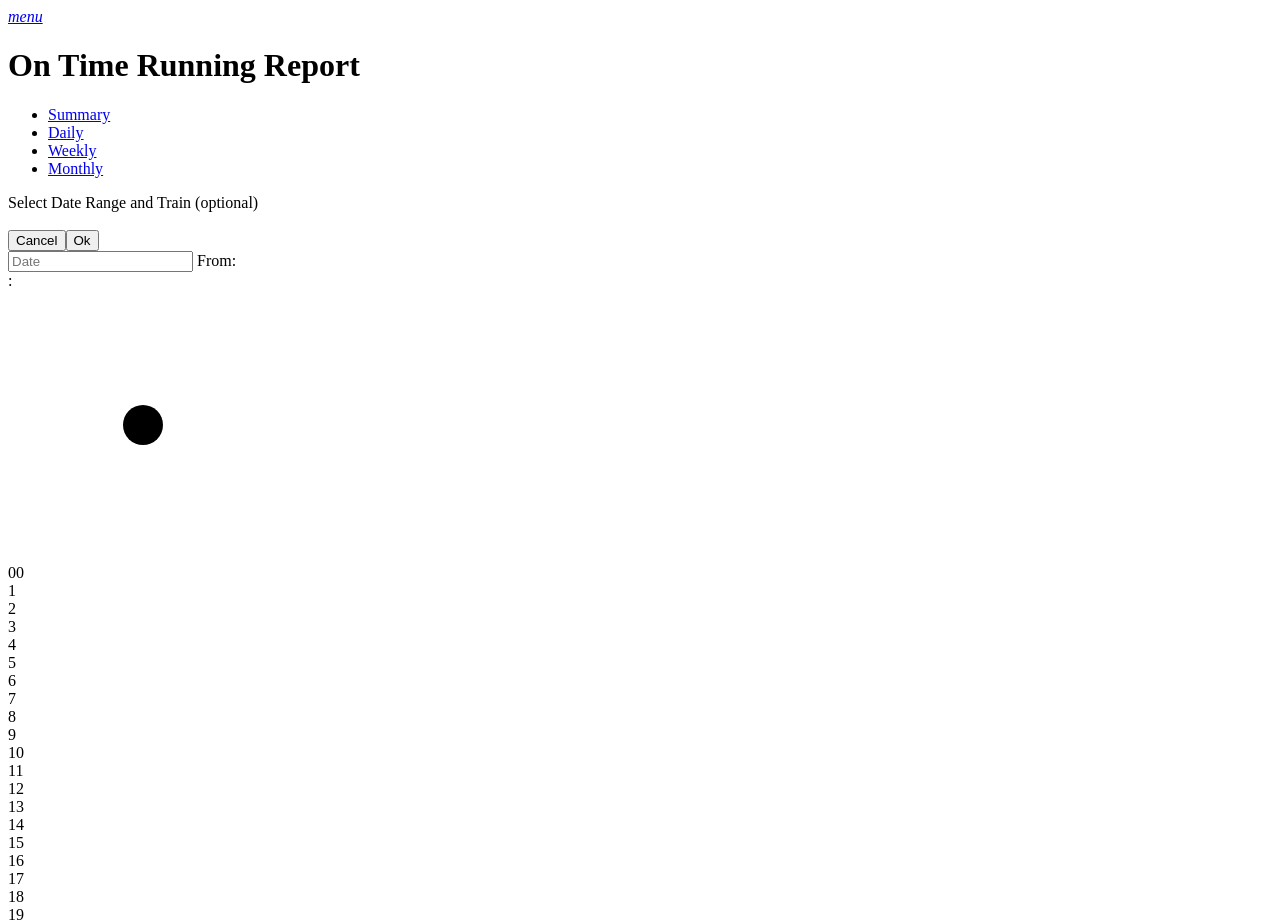
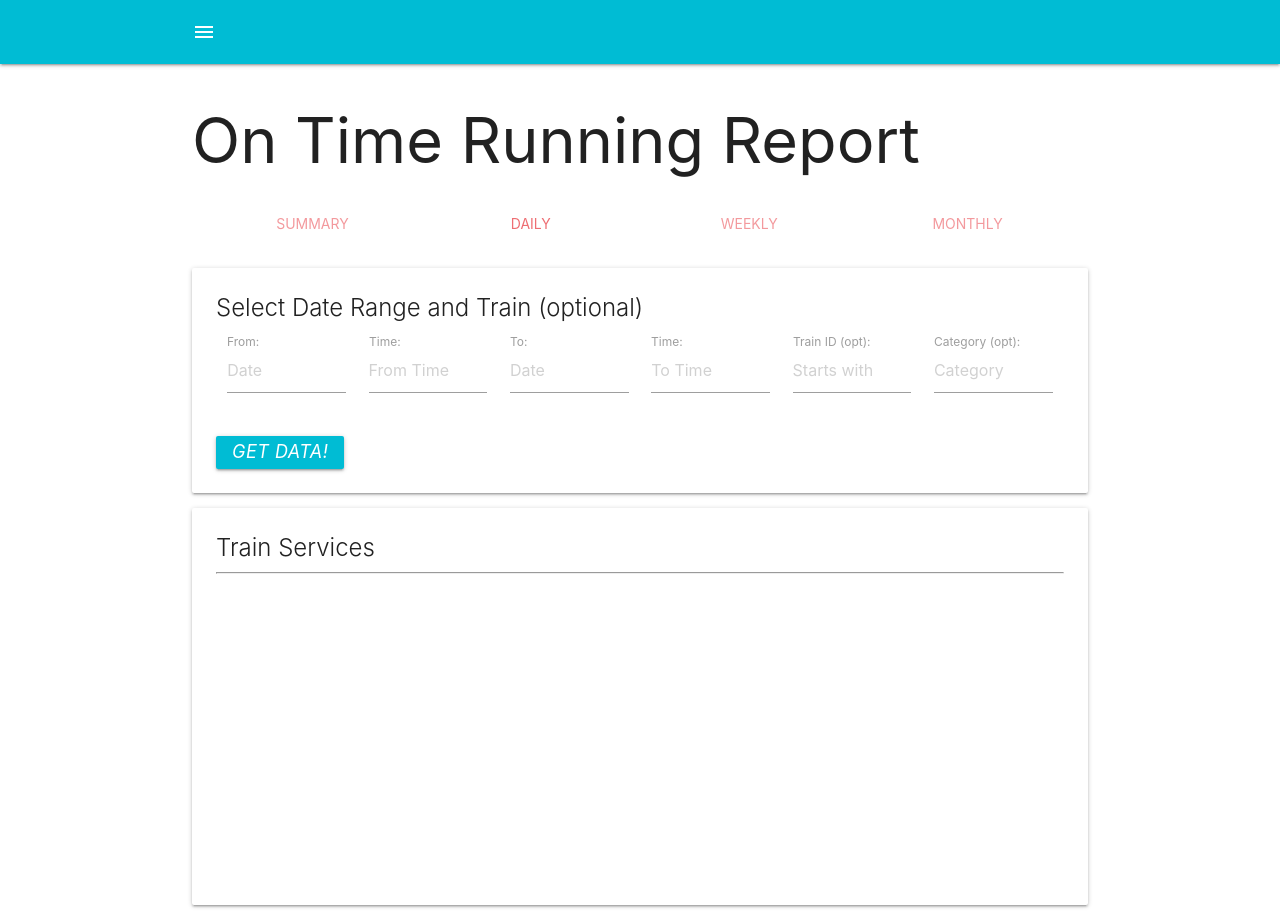
Before and after one commit to nickausten/work-otr-ui, a website: page public/index.html in a window 1280 px wide. Shown: the top 920 px of the page. Drawn offline with Linux system fonts and the light colour scheme.

Commit message:
Serves statics OK; use __dirname in express.static

```diff
--- a/app.js
+++ b/app.js
@@ -1,11 +1,12 @@
 const cfg = require("./app-config.json");
 const express = require("express");
+const path = require("path");
 const app = express();
 const fs = require("fs");
 
 const port = cfg.ui.port || 8889;
 
-app.use(express.static("public"));
+app.use(express.static(path.join(__dirname, "public")));
 
 app.get("/", (req, res) => res.send("Please use: /ui route"));
 
--- a/public/index.html
+++ b/public/index.html
@@ -4,16 +4,15 @@
     <meta charset="UTF-8" />
     <meta name="viewport" content="width=device-width, initial-scale=1.0" />
     <title>Reports</title>
-    <link rel="stylesheet" type="text/html" href="/css/materialize.css" />
+    <link rel="stylesheet" type="text/css" href="/css/materialize.css" />
     <link
       href="https://fonts.googleapis.com/icon?family=Material+Icons"
-      type="text/html"
+      type="text/css"
       rel="stylesheet"
     />
-    <link rel="stylesheet" type="text/html" href="/css/smpSortableTable.css" />
-
-    <link rel="stylesheet" type="text/html" href="/css/toastr.css" />
-    <link rel="stylesheet" type="text/html" href="/css/style.css" />
+    <link rel="stylesheet" type="text/css" href="/css/smpSortableTable.css" />
+    <link rel="stylesheet" type="text/css" href="/css/toastr.css" />
+    <link rel="stylesheet" type="text/css" href="/css/style.css" />
   </head>
 
   <body>
--- a/public/js/main.js
+++ b/public/js/main.js
@@ -2,7 +2,7 @@
 //
 $(document).ready(function() {
   toasterConfig();
-
+  console.log("main.js: Loaded!");
   $(".timepicker").timepicker({
     default: "now",
     twelveHour: false,
```
